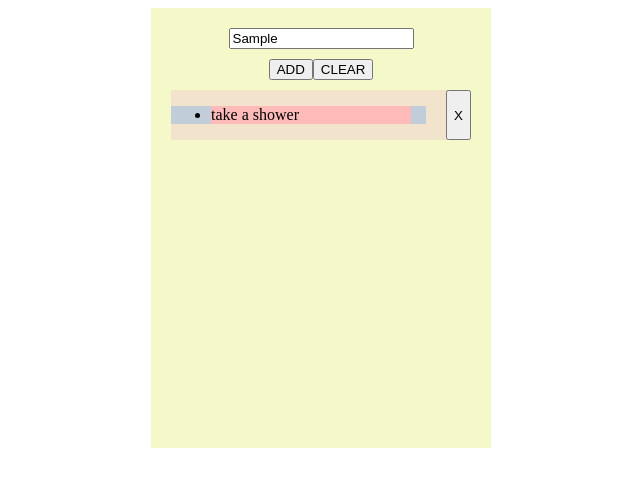
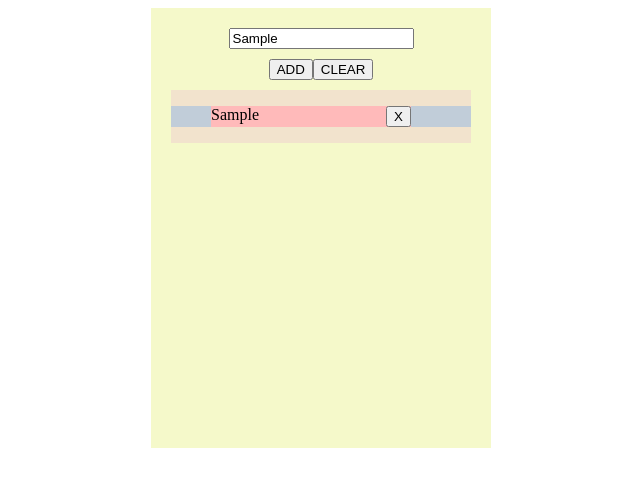
Before and after one commit to URSA0112/To-do-list, a Next.js app in the folder to-do-list/: page / in a window 1280 px wide. Both pictures are taken after typing "Sample" into the empty fields and a click on the button "ADD". Shown: the top 486 px of the page, without its empty margins (319-959 px from the left). Built offline with nearby package versions, Linux system fonts and the light colour scheme.

Commit message:
add function done dynamic

```diff
--- a/to-do-list/src/app/globals.css
+++ b/to-do-list/src/app/globals.css
@@ -25,11 +25,12 @@
 
 }
 
-.eachlist-container {
+.eachlist {
   background-color: rgba(82, 153, 246, 0.3);
   width: 90%;
   height: auto;
   justify-self: center;
+
 
 }
 
@@ -37,4 +38,6 @@ li {
   background-color: rgb(255, 186, 186);
   width: 200px;
   height: auto;
+  display: flex;
+  justify-content: space-between;
 }
--- a/to-do-list/src/app/page.js
+++ b/to-do-list/src/app/page.js
@@ -1,33 +1,21 @@
 "use client";
 import { useState } from "react";
 import { useEffect } from "react";
-const plan2 = {
-  key: 2,
-  text: "cook",
-  done: true,
-}
-const inputvalues = [
-  {
-    key: 1, //(any)address for map , identify , search , find , ....
-    text: "take a shower", //(text)inputvalue
-    done: false, //(boolean)status ... for change
-  },
 
-];
 export default function Home() {
+
   const [inputtext, setInputtext] = useState("");
   const change = (event) => setInputtext(event.target.value);
-  const [lists, setLists] = useState(inputvalues);
+  const [saveinputvalue, setSaveinputvalue] = useState([])
 
-  const dynalist = lists.map((each, index) => <li key={index}>{each.text}</li>);
-  //const dynalists = lists.map((each)=>{return each})
+
+
   function add() {
-
- inputvalues.push(plan2)
-
- console.log(lists.index)
-    return
+    if (saveinputvalue !== "")
+      setSaveinputvalue((saveinputvalue) => [...saveinputvalue, inputtext])
+    return console.log(saveinputvalue)
   }
+  const list = saveinputvalue.map((each,index) => <li key={index}>{each}<button className="">X</button></li>)
 
 
 
@@ -44,8 +32,10 @@ export default function Home() {
           <button onClick={clearText}>CLEAR</button>
         </div>
         <div className="lists" style={{ display: "flex", width: "100%", gap: "20px" }}>
-          <ul className="eachlist-container">{dynalist}</ul>
-          <button className="">X</button>
+          <ul className="eachlist">
+            {list}
+          </ul>
+
         </div>
       </div>
     </>
```
